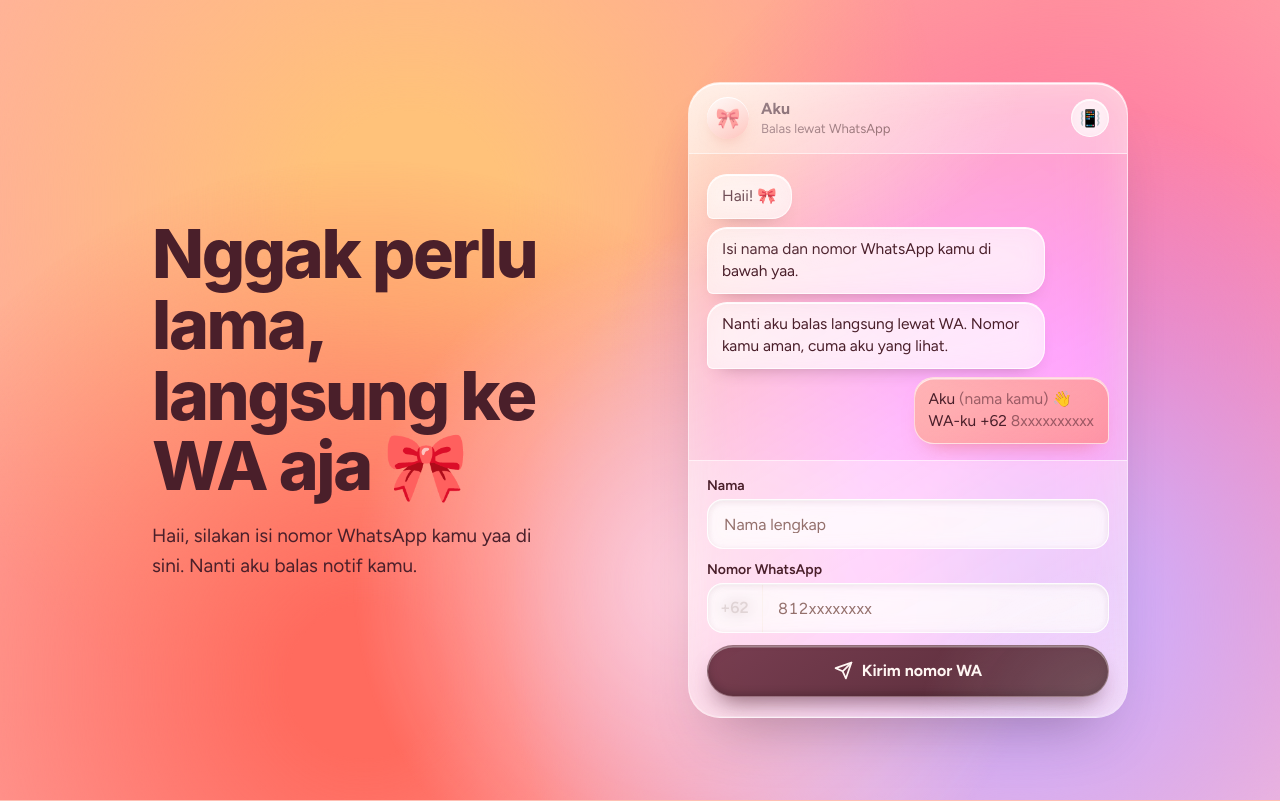
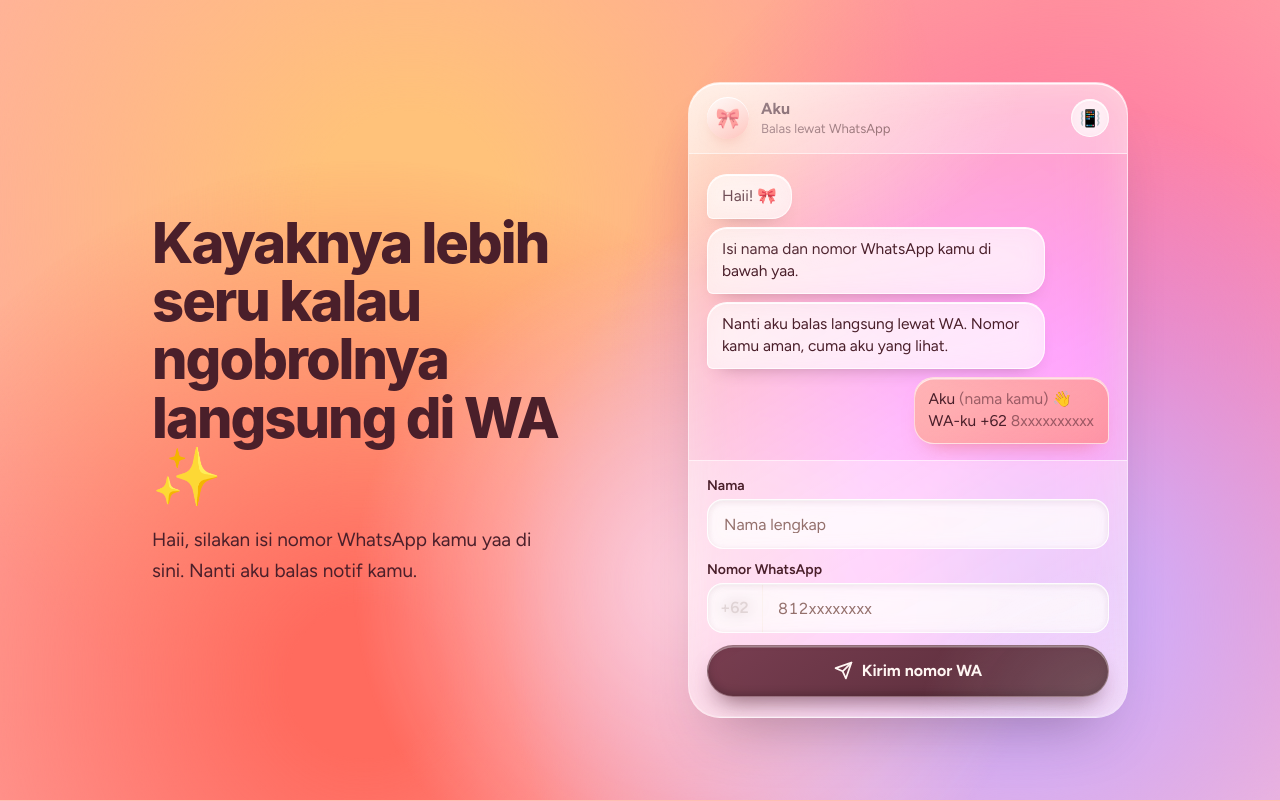
Before and after one commit to dahlah010111/website-kasih-wa, a plain HTML site: page wa-form-website/index.html in a window 1280 px wide. Drawn offline with Linux system fonts and the light colour scheme.

Commit message:
Update title and header text in index.html

```diff
--- a/wa-form-website/index.html
+++ b/wa-form-website/index.html
@@ -5,7 +5,7 @@
 <meta name="viewport" content="width=device-width, initial-scale=1, viewport-fit=cover">
 <meta name="color-scheme" content="light">
 <meta name="theme-color" content="#FFBFB3">
-<title>Langsung ke WA Aja 🎀</title>
+<title>Lanjut ngobrol di WA yuk ✨</title>
 <link rel="preconnect" href="https://fonts.googleapis.com">
 <link rel="preconnect" href="https://fonts.gstatic.com" crossorigin>
 <link href="https://fonts.googleapis.com/css2?family=Figtree:wght@400;500;600;700;800&display=swap" rel="stylesheet">
@@ -43,7 +43,7 @@
   }
   h1{
     font-family:-apple-system,BlinkMacSystemFont,'SF Pro Display','SF Pro Rounded','Figtree',system-ui,sans-serif;font-weight:800;letter-spacing:-.035em;
-    font-size:clamp(36px,10vw,68px);line-height:1.04;margin:0 0 14px;color:var(--ink);
+    font-size:clamp(34px,9.5vw,56px);line-height:1.04;margin:0 0 14px;color:var(--ink);
   }
   .lead{font-size:17px;line-height:1.6;max-width:34ch;margin:0}
 
@@ -136,7 +136,7 @@
   /* ---------- desktop ---------- */
   @media (min-width:900px){
     .page{grid-template-columns:1fr 440px;gap:88px;align-items:center;padding:48px 32px}
-    h1{font-size:68px;margin-bottom:20px}
+    h1{font-size:56px;margin-bottom:20px}
     .lead{font-size:19px}
   }
   @media (prefers-reduced-motion:reduce){*,*::before,*::after{animation:none!important;transition:none!important}}
@@ -147,7 +147,7 @@
 
 <main class="page">
   <header>
-    <h1>Nggak perlu lama, langsung ke WA aja 🎀</h1>
+    <h1>Kayaknya lebih seru kalau ngobrolnya langsung di WA ✨</h1>
     <p class="lead">Haii, silakan isi nomor WhatsApp kamu yaa di sini. Nanti aku balas notif kamu.</p>
   </header>
 
```
